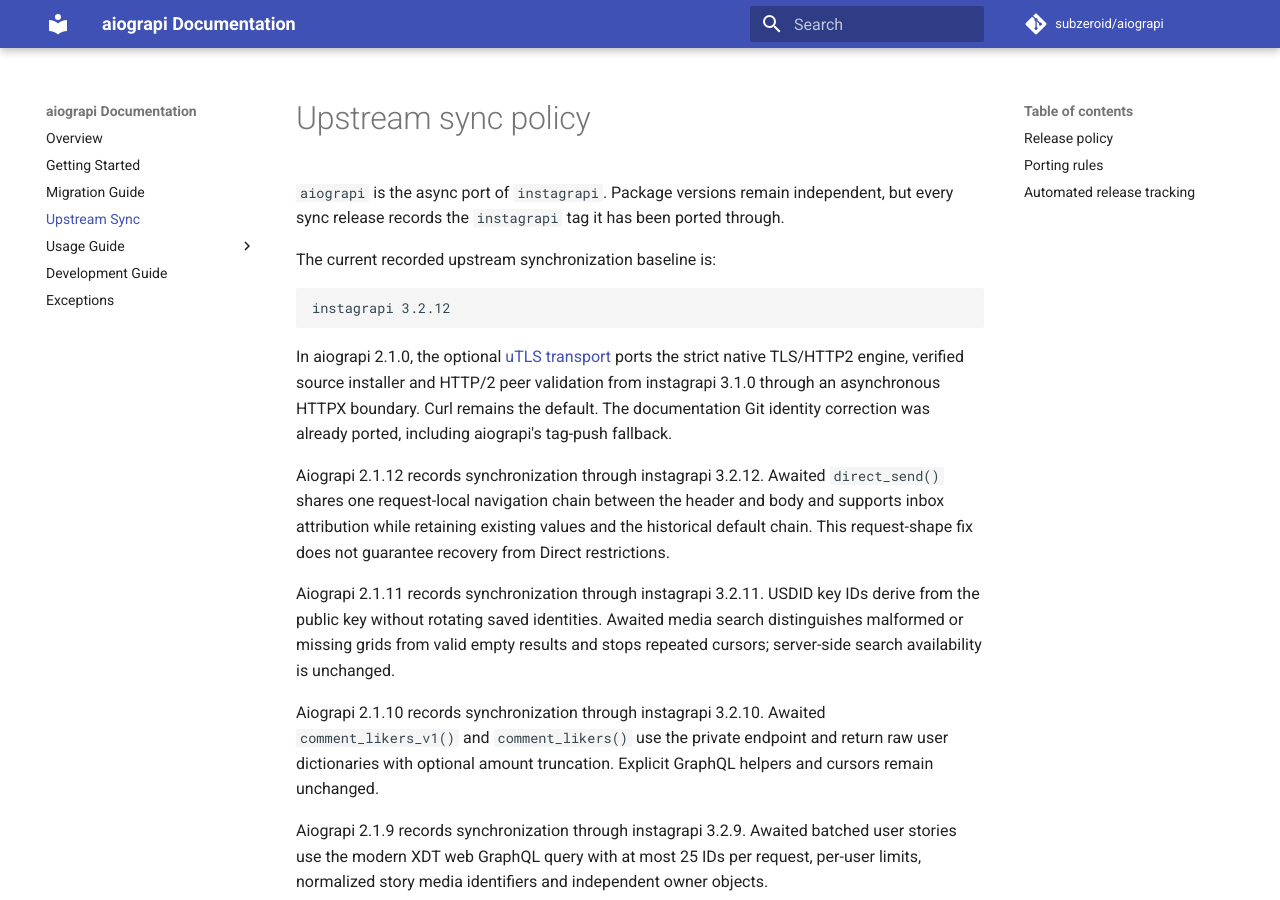
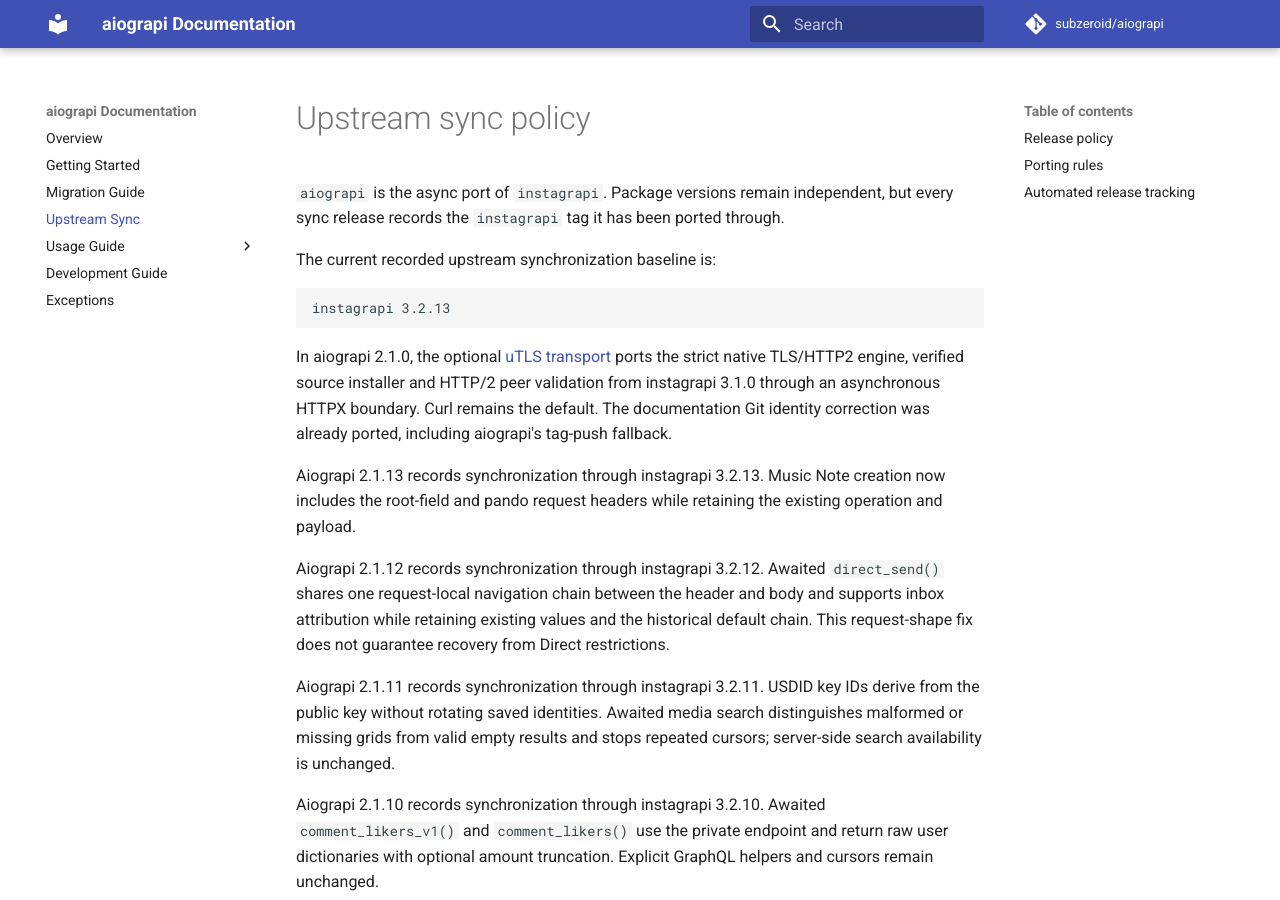
Before and after one commit to subzeroid/aiograpi, an MkDocs documentation site: the page built from docs/upstream-sync.md, in a window 1280 px wide and 900 px high. Built offline with MkDocs 1.6.1 and Material for MkDocs 9.7.7, drawn with Linux system fonts in a browser that asks for light colours; comment, search, counter and statistics services are not loaded; the version menu is left out; some of the changed text lies outside the part shown.

Commit message:
chore: release 2.1.13 (#558)
Release 2.1.13 with the music Note creation header fix.

````diff
--- a/aiograpi/__init__.py
+++ b/aiograpi/__init__.py
@@ -48,7 +48,7 @@ from aiograpi.mixins.video import DownloadVideoMixin, UploadVideoMixin
 # Used as fallback logger if another is not provided.
 DEFAULT_LOGGER = logging.getLogger("aiograpi")
 
-__upstream_instagrapi_version__ = "3.2.12"
+__upstream_instagrapi_version__ = "3.2.13"
 
 
 class Client(
--- a/docs/upstream-sync.md
+++ b/docs/upstream-sync.md
@@ -5,10 +5,12 @@
 The current recorded upstream synchronization baseline is:
 
 ```text
-instagrapi 3.2.12
+instagrapi 3.2.13
 ```
 
 In aiograpi 2.1.0, the optional [uTLS transport](usage-guide/utls.md) ports the strict native TLS/HTTP2 engine, verified source installer and HTTP/2 peer validation from instagrapi 3.1.0 through an asynchronous HTTPX boundary. Curl remains the default. The documentation Git identity correction was already ported, including aiograpi's tag-push fallback.
+
+Aiograpi 2.1.13 records synchronization through instagrapi 3.2.13. Music Note creation now includes the root-field and pando request headers while retaining the existing operation and payload.
 
 Aiograpi 2.1.12 records synchronization through instagrapi 3.2.12. Awaited `direct_send()` shares one request-local navigation chain between the header and body and supports inbox attribution while retaining existing values and the historical default chain. This request-shape fix does not guarantee recovery from Direct restrictions.
 
@@ -81,6 +83,7 @@ Aiograpi 2.1.0 includes cookie-only session identity restoration and the documen
 | 3.2.10 | 2.1.10 | Private comment-likers endpoint, awaited raw user dictionaries and optional amount truncation; explicit GraphQL helpers retained. |
 | 3.2.11 | 2.1.11 | Public-key-derived USDID key IDs, explicit media-search grid errors and repeated-cursor termination. |
 | 3.2.12 | 2.1.12 | Request-local Direct navigation header/body alignment, optional custom chains and inbox attribution; historical default chain retained. |
+| 3.2.13 | 2.1.13 | Music Note root-field and pando request headers; existing operation and payload retained. |
 
 See the [login migration guide](usage-guide/login-migration.md) for the current defaults and compatibility options. From aiograpi 2.0.3, `login()` follows an explicit fallback instruction returned by Instagram; it does not retry every failed CAA login through the legacy endpoint.
 
--- a/pyproject.toml
+++ b/pyproject.toml
@@ -4,7 +4,7 @@ build-backend = "setuptools.build_meta"
 
 [project]
 name = "aiograpi"
-version = "2.1.12"
+version = "2.1.13"
 authors = [
     { name = "Mark Subzeroid", email = "143403577+subzeroid@users.noreply.github.com" },
 ]
````
Also changed, not shown: CHANGELOG.md (+10 -0 lines), 2 other files.
